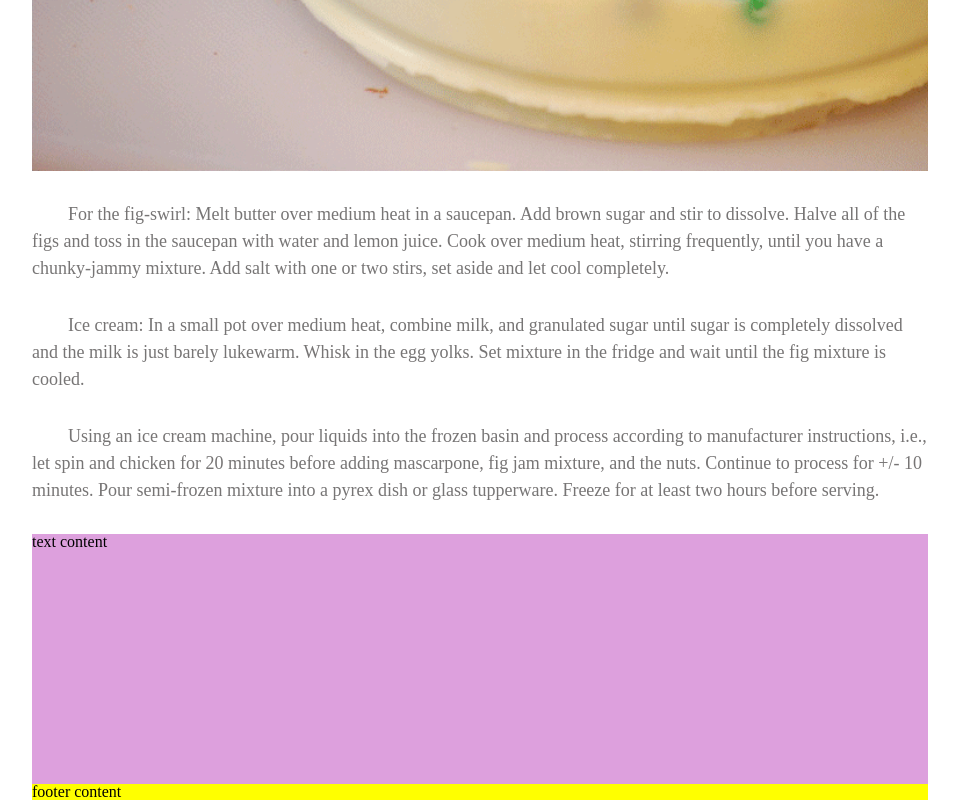
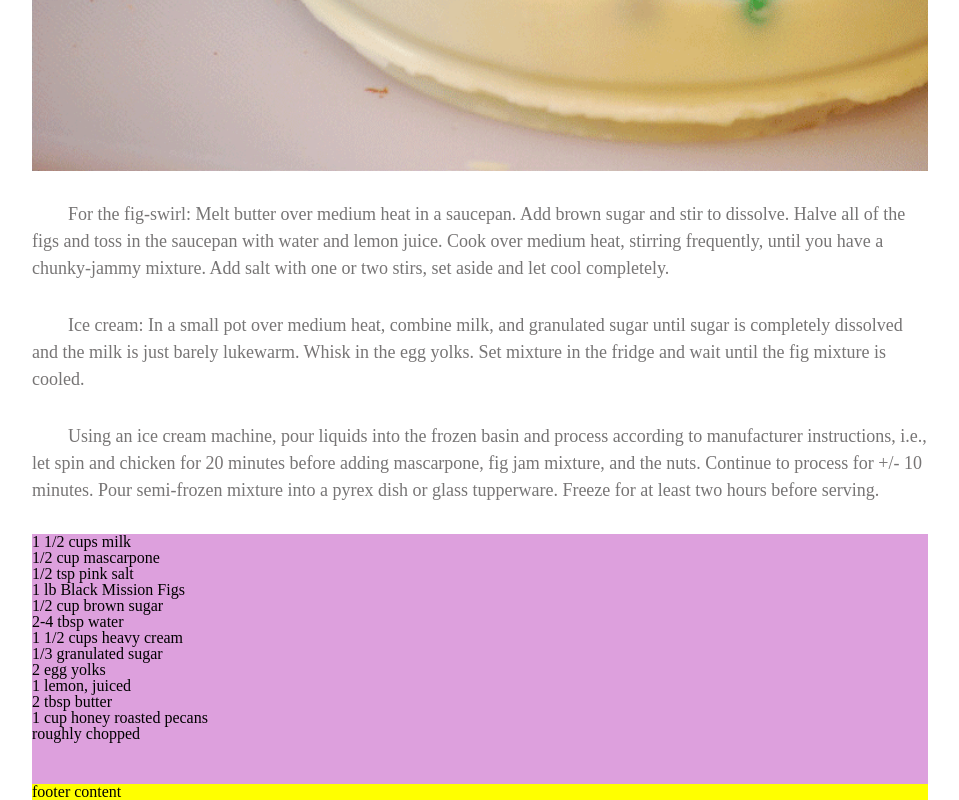
Before and after one commit to Cloudenvy7/chocolate-pizza, a plain HTML site: page index.html in a window 1280 px wide. Shown: the part 767-1567 px from the top of the page, without its empty margins (160-1119 px from the left). Drawn offline with Linux system fonts and the light colour scheme; a web font is replaced by a local one.

Commit message:
created the list

```diff
--- a/index.html
+++ b/index.html
@@ -52,7 +52,25 @@
       <p>&emsp;&emsp;Using an ice cream machine, pour liquids into the frozen basin and process according to manufacturer instructions, i.e., let spin and chicken for 20 minutes before adding mascarpone, fig jam mixture, and the nuts. Continue to process for +/- 10 minutes. Pour semi-frozen mixture into a pyrex dish or glass tupperware. Freeze for at least two hours before serving.</p>
     </div>
     <div class = "listContent">
-      <p>text content</p>
+      <div>
+        <div>1 1/2 cups milk</div>
+        <div>1/2 cup mascarpone</div>
+        <div>1/2 tsp pink salt</div>
+        <div>1 lb Black Mission Figs</div>
+        <div>1/2 cup brown sugar</div>
+        <div>2-4 tbsp water</div>
+      </div>
+
+      <div>
+        <div>1 1/2 cups heavy cream</div>
+        <div>1/3 granulated sugar</div>
+        <div>2 egg yolks</div>
+        <div>1 lemon, juiced</div>
+        <div>2 tbsp butter</div>
+        <div>1 cup honey roasted pecans</div>
+        <div>roughly chopped</div>
+      </div>
+
     </div>
     <div class = "footerContent">
       <p>footer content</p>
```
